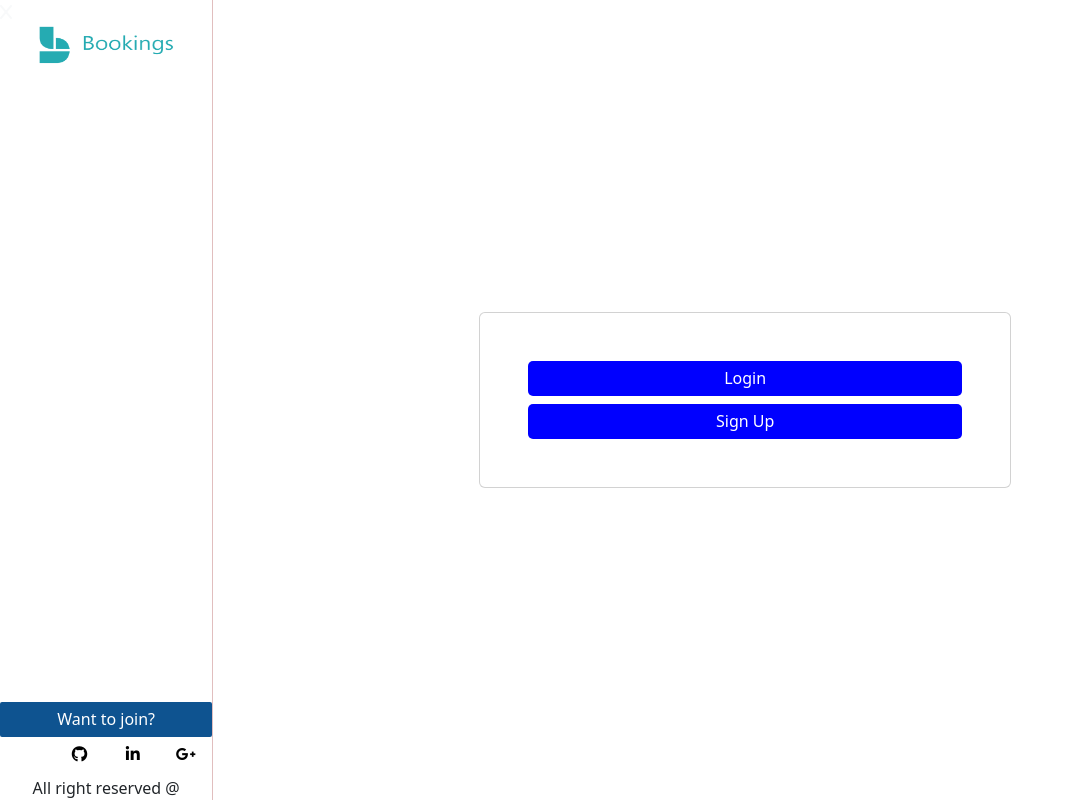
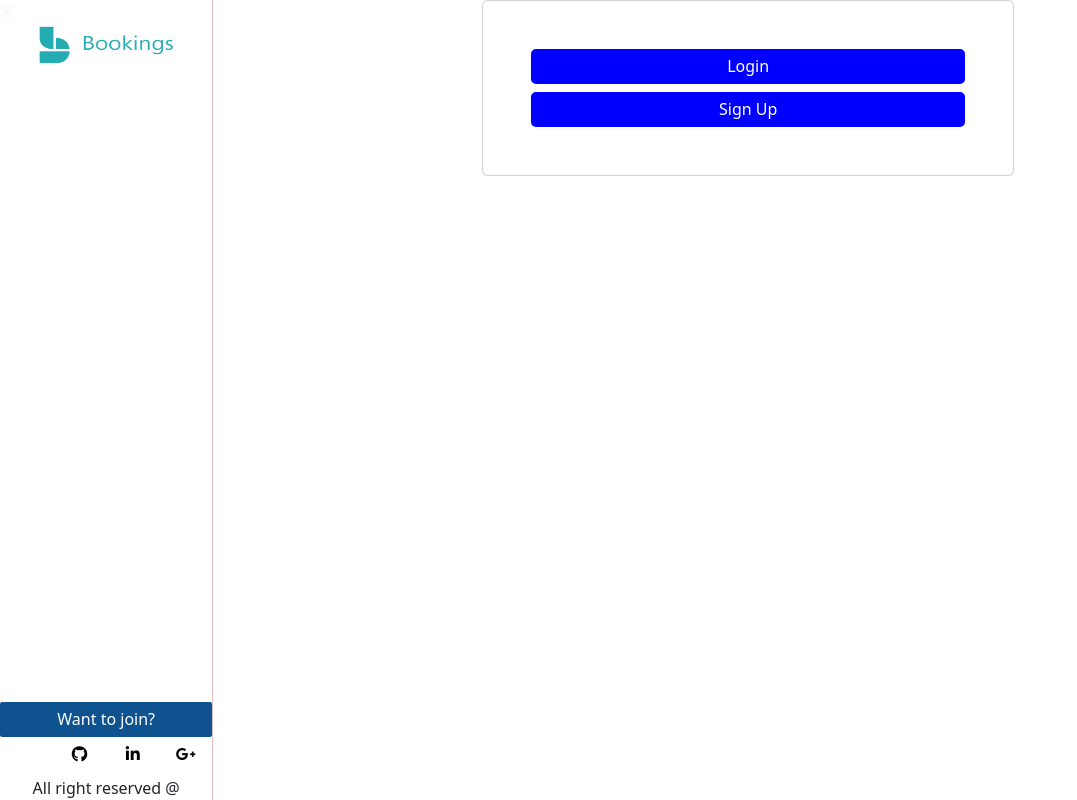
Before and after one commit to Leeoasis/resort-booking-frontend-app, a React (Create React App) app: page /join in a window 1280 px wide. Shown: the whole page, without its empty margins (0-1077 px from the left). Built offline with nearby package versions, Linux system fonts and the light colour scheme.

Commit message:
Fix the tsticky navbar

```diff
--- a/src/styles/index.css
+++ b/src/styles/index.css
@@ -21,8 +21,10 @@ header {
 
 nav {
   width: 100%;
+  height: 100vh;
   display: flex;
   border-right: 1px solid rgb(225, 190, 190);
+  position: fixed;
 }
 
 nav h1 {
@@ -125,6 +127,10 @@ p {
 
 .main {
   width: 83.1%;
+  float: right;
+  margin-right: 0%;
+  right: 0;
+  position: absolute;
 }
 
 @media only screen and (max-width: 767px) {
--- a/src/styles/resortDetails.css
+++ b/src/styles/resortDetails.css
@@ -50,13 +50,13 @@
   font-weight: bold;
 }
 
-.react-multiple-carousel__arrow--left[type="button"] {
+/* .react-multiple-carousel__arrow--left[type="button"] {
   display: none;
 }
 
 .react-multiple-carousel__arrow--right[type="button"] {
   display: none;
-}
+} */
 
 .reserve-link {
   width: 10rem;
```
